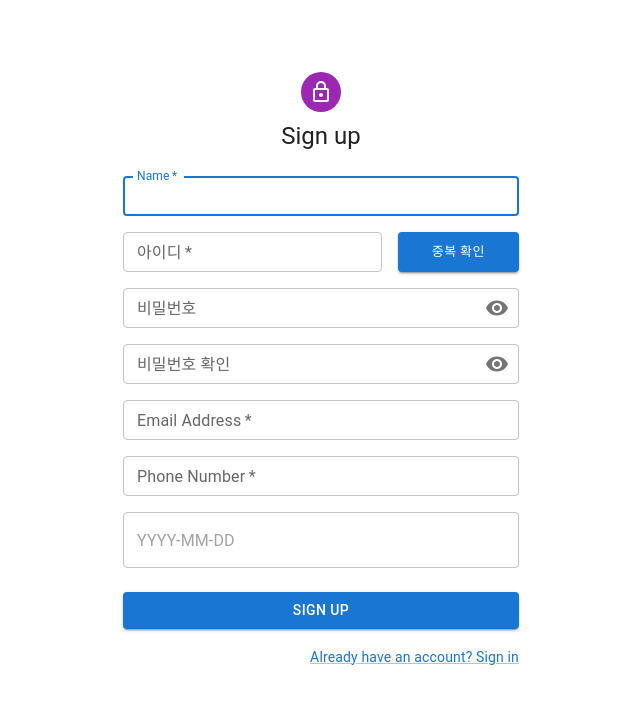
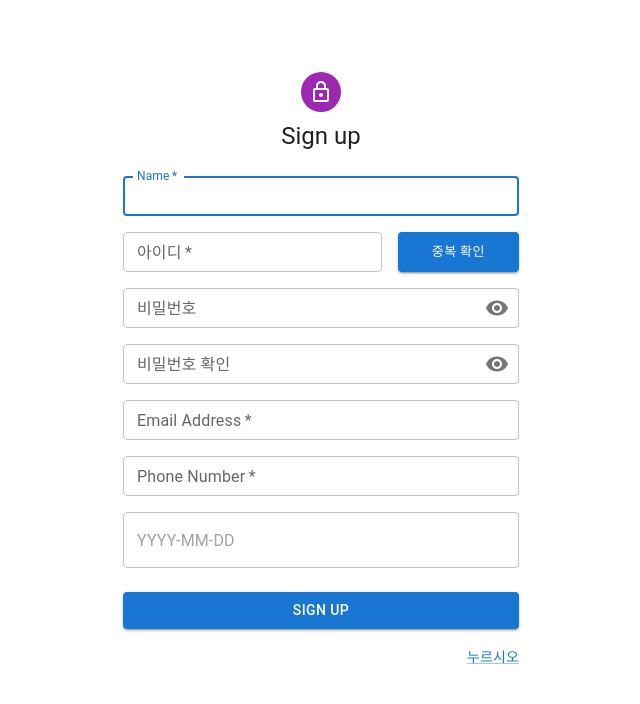
Before and after one commit to December002/myTeamProject, a React (Create React App) app: page /signUp in a window 1280 px wide. Shown: the top 704 px of the page, without its empty margins (319-959 px from the left). Built offline with nearby package versions, Linux system fonts and the light colour scheme.

Commit message:
오류 수정

```diff
--- a/src/Main.js
+++ b/src/Main.js
@@ -55,7 +55,7 @@ export default function Main() {
                         <Box component="form" noValidate onSubmit={handleSubmit} sx={{ mt: 1 }}>
                             {/* <Link to="/signIn"> */}
                             <Link to="/signIn">
-                            <Button type="submit" fullWidth variant="contained" sx={{ mt: 3, mb: 2 }}>
+                            <Button type="submit" fullWidth variant="contained" sx={{ mt: '3px', mb: '2px' }}>
                                 START
                             </Button>
                             </Link>
--- a/src/SignIn.js
+++ b/src/SignIn.js
@@ -89,7 +89,7 @@ export default function SignIn() {
                             </Grid>
                         </Grid>
                         <Grid container sx={{ mt: 3 }} justifyContent="space-between">
-                            <Button type="submit" variant="contained" f>
+                            <Button type="submit" variant="contained">
                                 구글 로그인
                             </Button>
                             <Button type="submit" variant="contained" style={{ backgroundColor: yellow[500] }}>
--- a/src/SignUp.js
+++ b/src/SignUp.js
@@ -175,8 +175,8 @@ export default function SignUp({ children }) {
                         </Link>
                         <Grid container justifyContent="flex-end">
                             <Grid item>
-                                <Link href="#" variant="body2">
-                                    Already have an account? Sign in
+                                <Link href="/signIn" variant="body2">
+                                    누르시오
                                 </Link>
                             </Grid>
                         </Grid>
```
Also changed, not shown: src/test.js (deleted).
